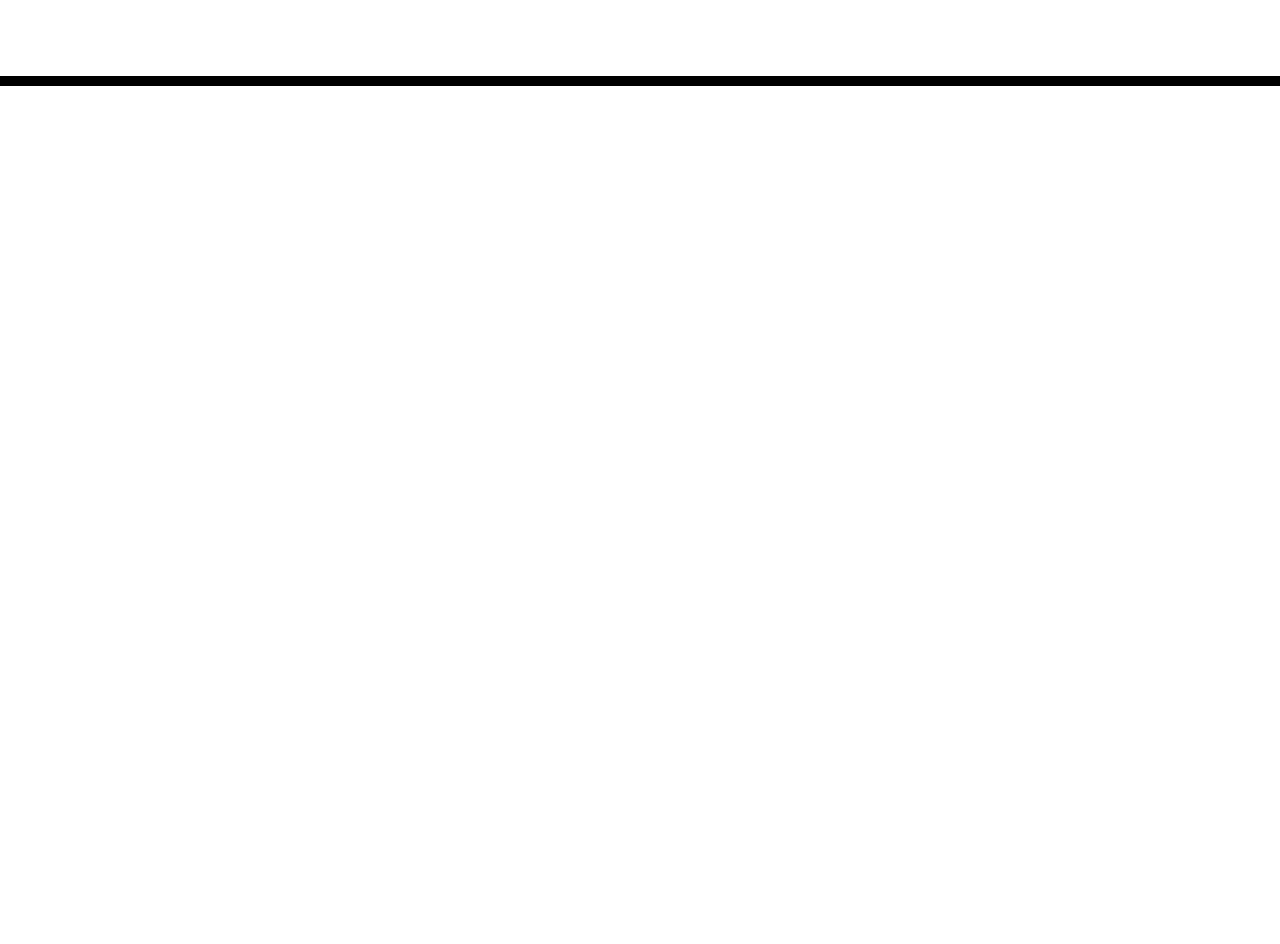
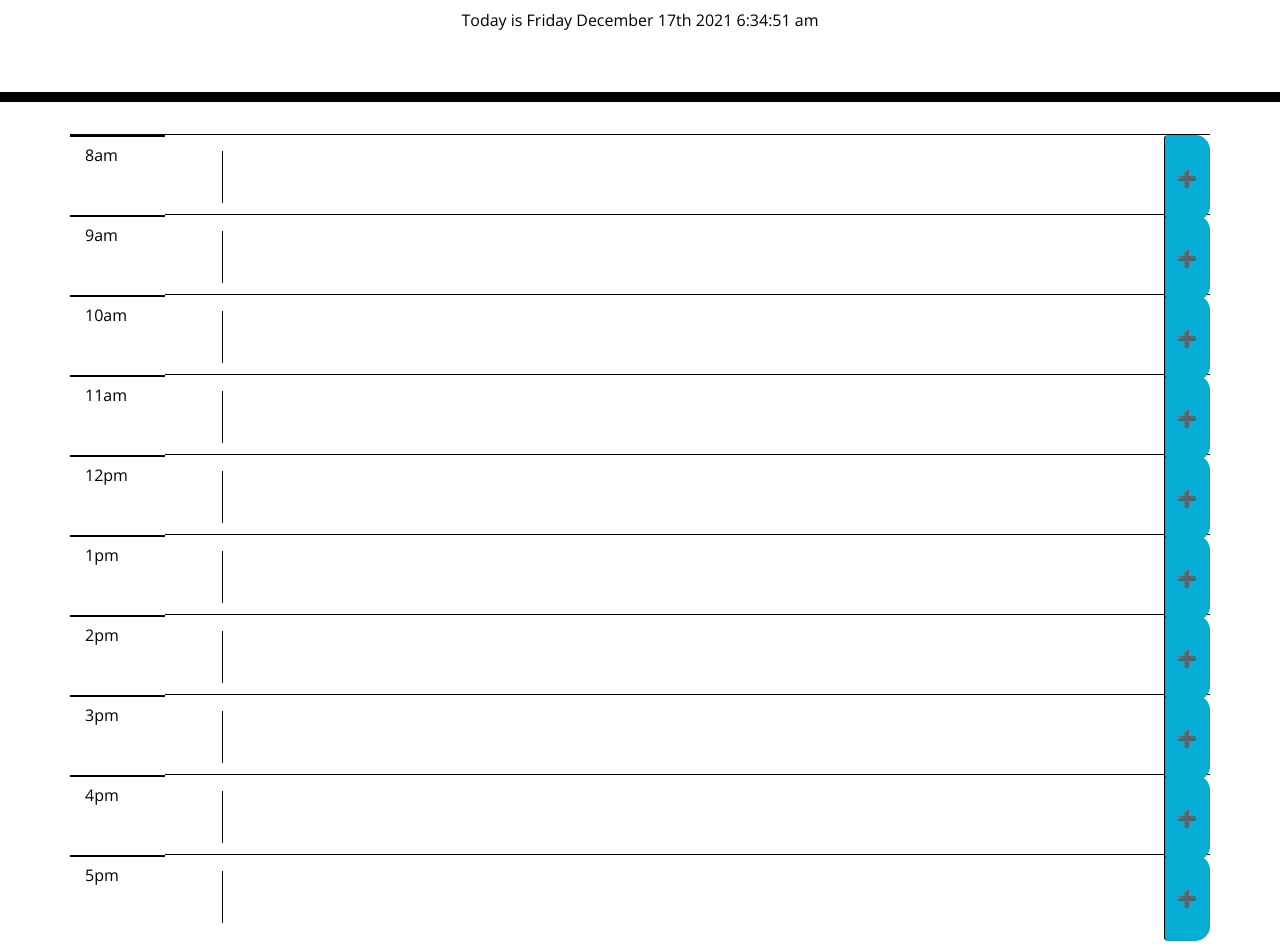
Before and after one commit to kgarzelloni/05-work-day-scheduler, a plain HTML site: page index.html in a window 1280 px wide. Shown: the part 182-1126 px from the top of the page. Before the commit the page ends 800 px from the top, so only its background shows below. Drawn offline with nearby package versions, Linux system fonts and the light colour scheme.

Commit message:
second commit

```diff
--- a/index.html
+++ b/index.html
@@ -27,12 +27,88 @@
       <h1 class="display-3">Work Day Scheduler</h1>
       <p class="lead">A simple calendar app for scheduling your work day</p>
       <p id="currentDay" class="lead"></p>
+      <span id="date-display"></span>
     </header>
+
+    <!-- Timeblocks go here -->
     <div class="container">
-      <!-- Timeblocks go here -->
+      <div class="row">
+        <div class="col-1 time-block hour">8am</div>
+        <div class="col">
+          <textarea class="description"></textarea>
+        </div>
+        <button type="button" class="btn btn-info saveBtn">&#10133</button>
+      </div>
+      <div class="row">
+        <div class="col-1 time-block hour">9am</div>
+        <div class="col">
+          <textarea class="description"></textarea>
+        </div>
+        <button type="button" class="btn btn-info saveBtn">&#10133</button>
+      </div>
+      <div class="row">
+        <div class="col-1 time-block hour">10am</div>
+        <div class="col">
+          <textarea class="description"></textarea>
+        </div>
+        <button type="button" class="btn btn-info saveBtn">&#10133</button>
+      </div>
+      <div class="row">
+        <div class="col-1 time-block hour">11am</div>
+        <div class="col">
+          <textarea class="description"></textarea>
+        </div>
+        <button type="button" class="btn btn-info saveBtn">&#10133</button>
+      </div>
+      <div class="row">
+        <div class="col-1 time-block hour">12pm</div>
+        <div class="col">
+          <textarea class="description"></textarea>
+        </div>
+        <button type="button" class="btn btn-info saveBtn">&#10133</button>
+      </div>
+      <div class="row">
+        <div class="col-1 time-block hour" id="1pm">1pm</div>
+        <div class="col">
+          <textarea class="description"></textarea>
+        </div>
+        <button type="button" class="btn btn-info saveBtn">&#10133</button>
+      </div>
+      <div class="row">
+        <div class="col-1 time-block hour">2pm</div>
+        <div class="col">
+          <textarea class="description"></textarea>
+        </div>
+        <button type="button" class="btn btn-info saveBtn">&#10133</button>
+      </div>
+      <div class="row">
+        <div class="col-1 time-block hour">3pm</div>
+        <div class="col">
+          <textarea class="description"></textarea>
+        </div>
+        <button type="button" class="btn btn-info saveBtn">&#10133</button>
+      </div>
+      <div class="row">
+        <div class="col-1 time-block hour">4pm</div>
+        <div class="col">
+          <textarea class="description"></textarea>
+        </div>
+        <button type="button" class="btn btn-info saveBtn">&#10133</button>
+      </div>
+      <div class="row">
+        <div class="col-1 time-block hour">5pm</div>
+        <div class="col">
+          <textarea class="description"></textarea>
+        </div>
+        <button type="button" class="btn btn-info saveBtn">&#10133</button>
+      </div>
     </div>
 
+
+
+    <!-- <script src="https://code.jquery.com/ui/1.12.0/jquery-ui.min.js"></script> -->
     <script src="https://cdnjs.cloudflare.com/ajax/libs/jquery/3.2.1/jquery.min.js"></script>
-    <script src="https://cdnjs.cloudflare.com/ajax/libs/moment.js/2.24.0/moment.min.js"></script>
+    <script src="https://cdnjs.cloudflare.com/ajax/libs/moment.js/2.27.0/moment.min.js"></script>
+    <script src="script.js"></script>
   </body>
 </html>
--- /dev/null
+++ b/script.js
@@ -0,0 +1,47 @@
+var timeElement = document.getElementById("date-display");
+var descriptionEl = document.querySelector("description");
+var saveBtn = document.querySelector("saveBtn");
+var timeBlock = document.getElementsByClassName("time-block");
+
+
+var calendarItems = localStorage.getItem("description")
+
+
+// handle displaying the time
+function displayDate() {
+    var today = moment().format("[Today is] dddd MMMM Do YYYY h:mm:ss a");
+    timeElement.textContent=today;
+  }
+  setInterval(displayDate, 1000);
+
+  displayDate();
+
+ // function populateTimeBlock() {
+
+
+
+
+// //display time block in past, present, future
+// function evaluateTime() {
+
+
+
+  // WHEN I click the save button for the timeblock THEN the text for that event is saved in local storage
+function saveCalendarEl() {
+  var savedcalendarEl = {
+    descriptionEl: descriptionEl.innerHTML.trim()
+  };
+localStorage.setItem("savedCalendarEl", JSON.stringify(calendarEl));
+}
+
+saveBtn.addEventListener("click", function(event) {
+  event.preventDefault();
+  saveCalendarEl();
+});
+
+
+function init() {
+
+  var savedCalendarEl = JSON.parse(localStorage.getItem("saveCalendarEl"));
+}
+rendersavedCalendarEl();
--- a/style.css
+++ b/style.css
@@ -27,19 +27,21 @@ textarea {
 
 .time-block {
   text-align: center;
-  border-radius: 15px;
+  border-radius: 0
 }
 
 .row {
   white-space: pre-wrap;
   height: 80px;
-  border-top: 1px solid white;
+  border-top: 1px solid black;
 }
 
 .hour {
   background-color: #ffffff;
   color: #000000;
-  border-top: 1px dashed #000000;
+  border-top: 2px solid #000000;
+  text-align: left;
+  padding-top:10px;
 }
 
 .past {
```
Also changed, not shown: images/Screen Shot 2021-12-16 at 11.23.21 PM.png (added), 1 other file.
